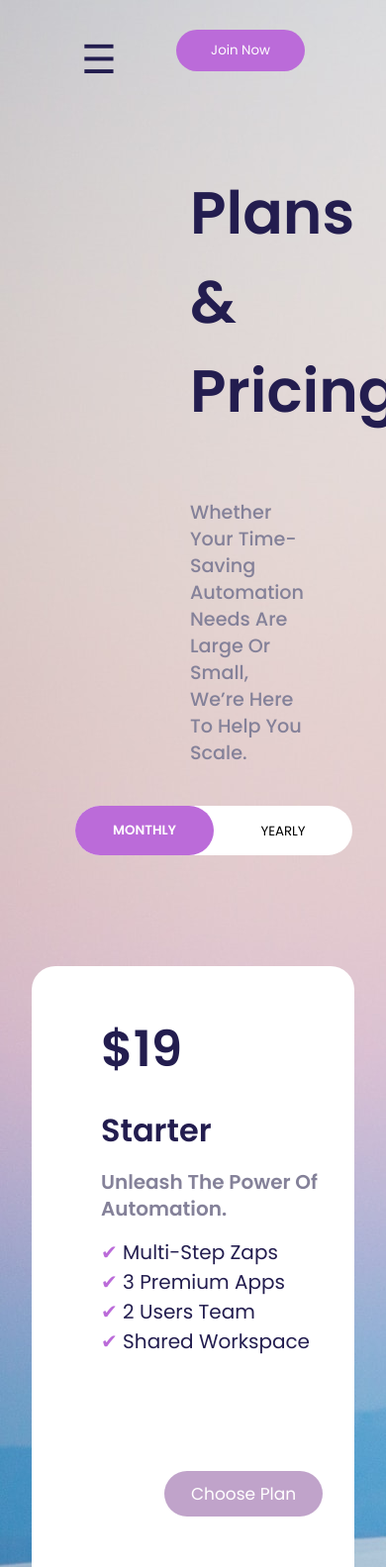
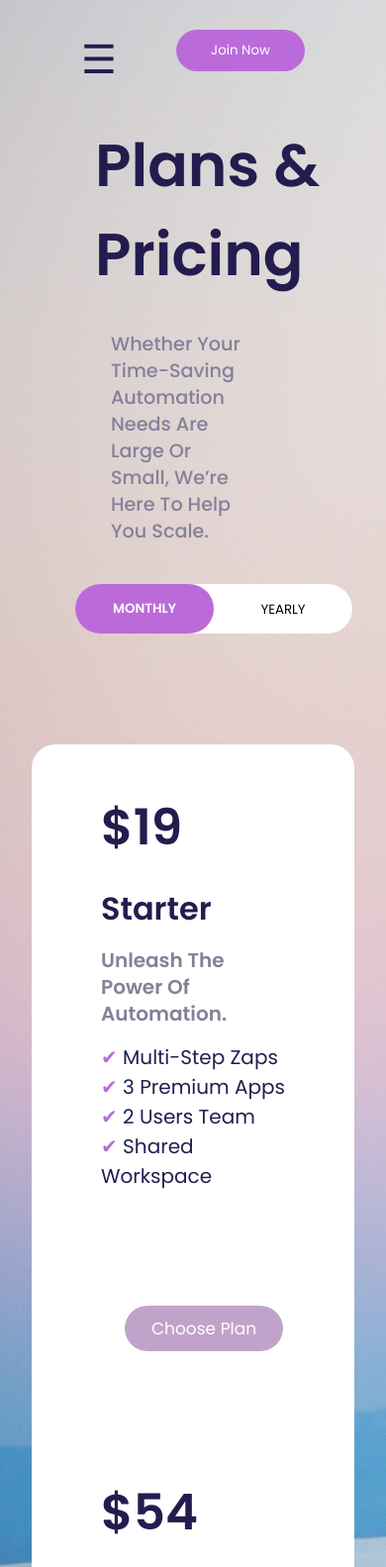
Before and after one commit to mynkbis/slider.github.io, a plain HTML site: page index.html in a window 390 px wide. Shown: the top 1583 px of the page at 99% size. Drawn offline with Linux system fonts and the light colour scheme.

Commit message:
Update index.css

```diff
--- a/index.css
+++ b/index.css
@@ -112,7 +112,6 @@ body {
     transition: all 1s ease-in-out;
 
 }
-
 
 .movebtn {
     position: absolute;
@@ -305,7 +304,13 @@ body {
     }
 
     .container h2 {
-        margin-left: 0;
+        padding-left: 2rem;
+        margin-top: 2rem;
+    }
+
+    .container p {
+        padding-top: 1rem;
+        padding-left: 3rem;
     }
 
     .box .btn:hover,
@@ -314,7 +319,29 @@ body {
         background: #BB6BD9;
     }
 
+    .box .btn {
+        margin-left: 1.5rem;
+        margin-bottom: 2rem;
+    }
+
+    .box .btn2 {
+        margin-left: 1.5rem;
+        margin-bottom: 1rem;
+    }
+
+    .box .btn3 {
+        margin-left: 1.5rem;
+        margin-bottom: 1rem;
+    }
+
     button {
         size: 40%;
     }
+
+    .togglebox {
+        display: flex;
+        flex-wrap: wrap;
+        font-size: 2rem;
+        margin-top: 1rem;
+    }
 }
```
